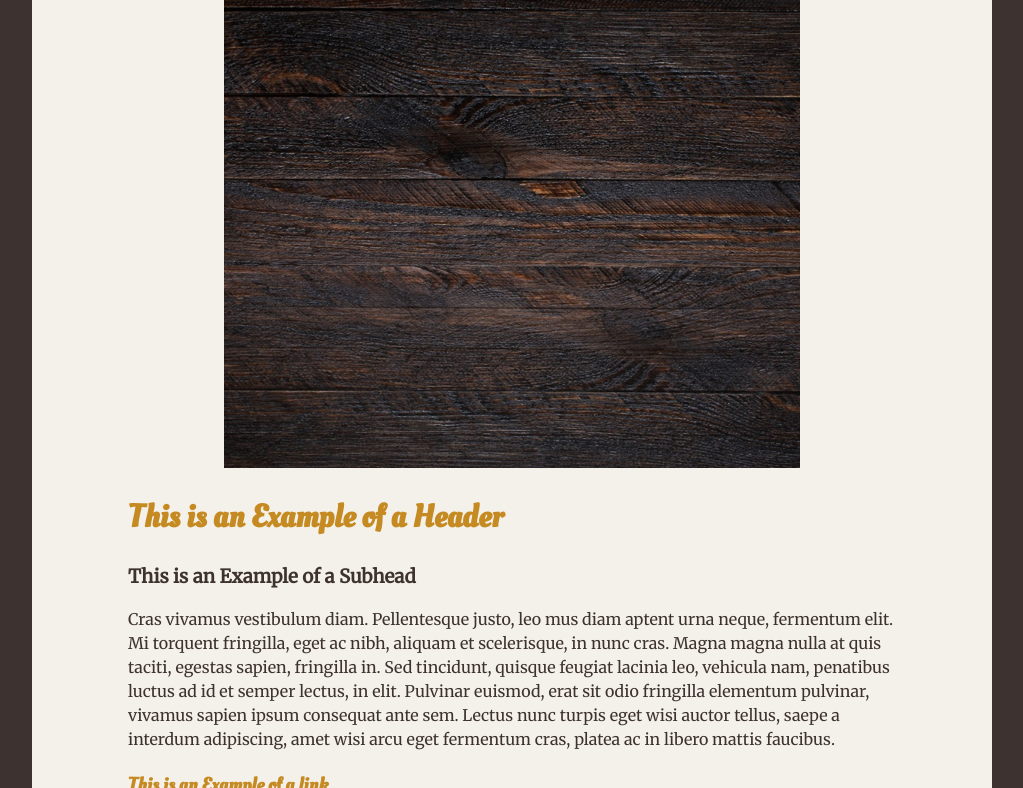
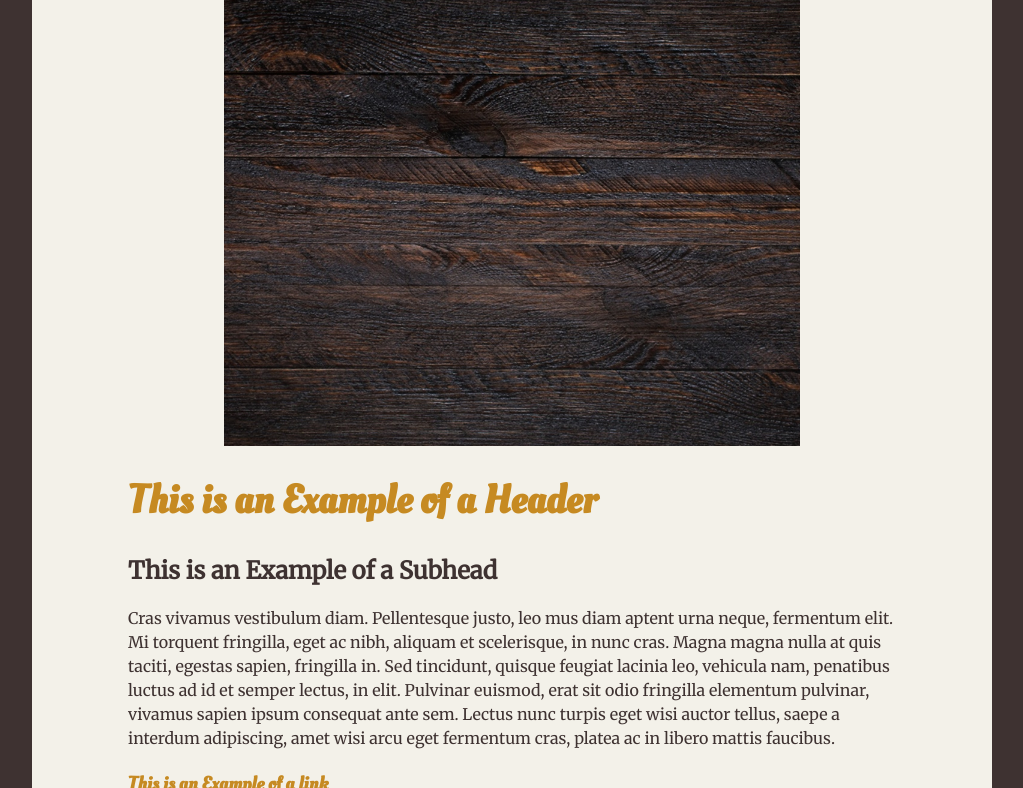
Before and after one commit to Cantare83/project_final2_hendricks_christina, a plain HTML site: page index.html in a window 1280 px wide. Shown: the part 1460-2248 px from the top of the page, without its empty margins (128-1151 px from the left). Drawn offline with Linux system fonts and the light colour scheme.

Commit message:
Add Semantic headings and visually hide

```diff
--- a/css/main.css
+++ b/css/main.css
@@ -17,6 +17,17 @@ body {
     margin-left: auto;
     margin-right: auto;
     padding-bottom: 05%;
+}
+
+.visuallyhidden {
+    border: 0;
+    clip: rect(0 0 0 0);
+    height: 1px;
+    margin: -1px;
+    overflow: hidden;
+    padding: 0;
+    position: absolute;
+    width: 1px;
 }
 
 header {
@@ -39,16 +50,16 @@ header {
     margin-right: auto;
 }
 
-h1, h2 {
+h1 {
     font-family: 'Oleo Script', cursive;
     color: #c68a22;
-    font-size: 3em;
+    font-size: 2.5em;
 }
 
 h2 {
-    font-family: 'Oleo Script', cursive;
-    color: #c68a22;
-    font-size: 2em;
+    color: #3e3231;
+    font-family: 'Merriweather', serif;
+    font-size: 1.5em;
 }
 
 h3, p {
--- a/index.html
+++ b/index.html
@@ -22,22 +22,27 @@
 
     <div id="wrapper">
         <section class="images">
+            <h2 class="visuallyhidden">Sections</h2>
             <section>
+                <h3 class="visuallyhidden">Image 1</h3>
                 <img class="textures" src="img/ExampleFacade.jpg" alt="Pub Exterior" />
             </section>
 
             <section>
+                <h3 class="visuallyhidden">Image 2</h3>
                 <img class="textures" src="img/prancingponySign.png" alt="Prancing Pony Sign" />
             </section>
 
             <section>
+                <h3 class="visuallyhidden">Image 3</h3>
                 <img class="textures" src="img/woodTexture.jpg" alt="Wood Texture" />
             </section>
         </section>
 
         <aside class="sidebar">
-            <h2>This is an Example of a Header</h2>
-            <h3>This is an Example of a Subhead</h3>
+            <h2 class="visuallyhidden">Sidebar</h2>
+            <h1>This is an Example of a Header</h1>
+            <h2>This is an Example of a Subhead</h2>
             <p>
                 Cras vivamus vestibulum diam. Pellentesque justo, leo mus diam aptent urna neque, fermentum elit. Mi torquent fringilla, eget ac nibh, aliquam et scelerisque, in nunc cras. Magna magna nulla at quis taciti, egestas sapien, fringilla in. Sed tincidunt, quisque feugiat lacinia leo, vehicula nam, penatibus luctus ad id et semper lectus, in elit. Pulvinar euismod, erat sit odio fringilla elementum pulvinar, vivamus sapien ipsum consequat ante sem. Lectus nunc turpis eget wisi auctor tellus, saepe a interdum adipiscing, amet wisi arcu eget fermentum cras, platea ac in libero mattis faucibus.
             </p>
```
